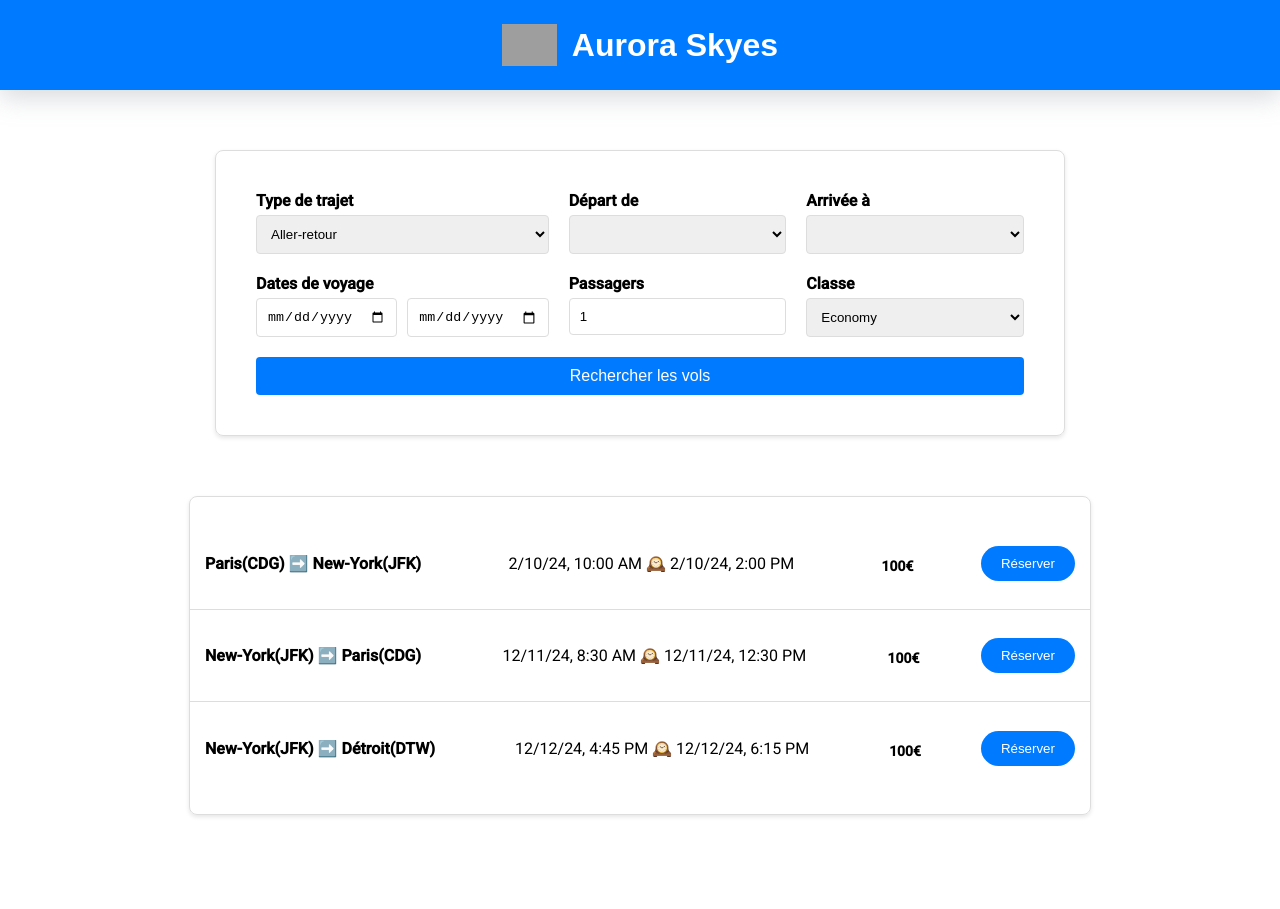
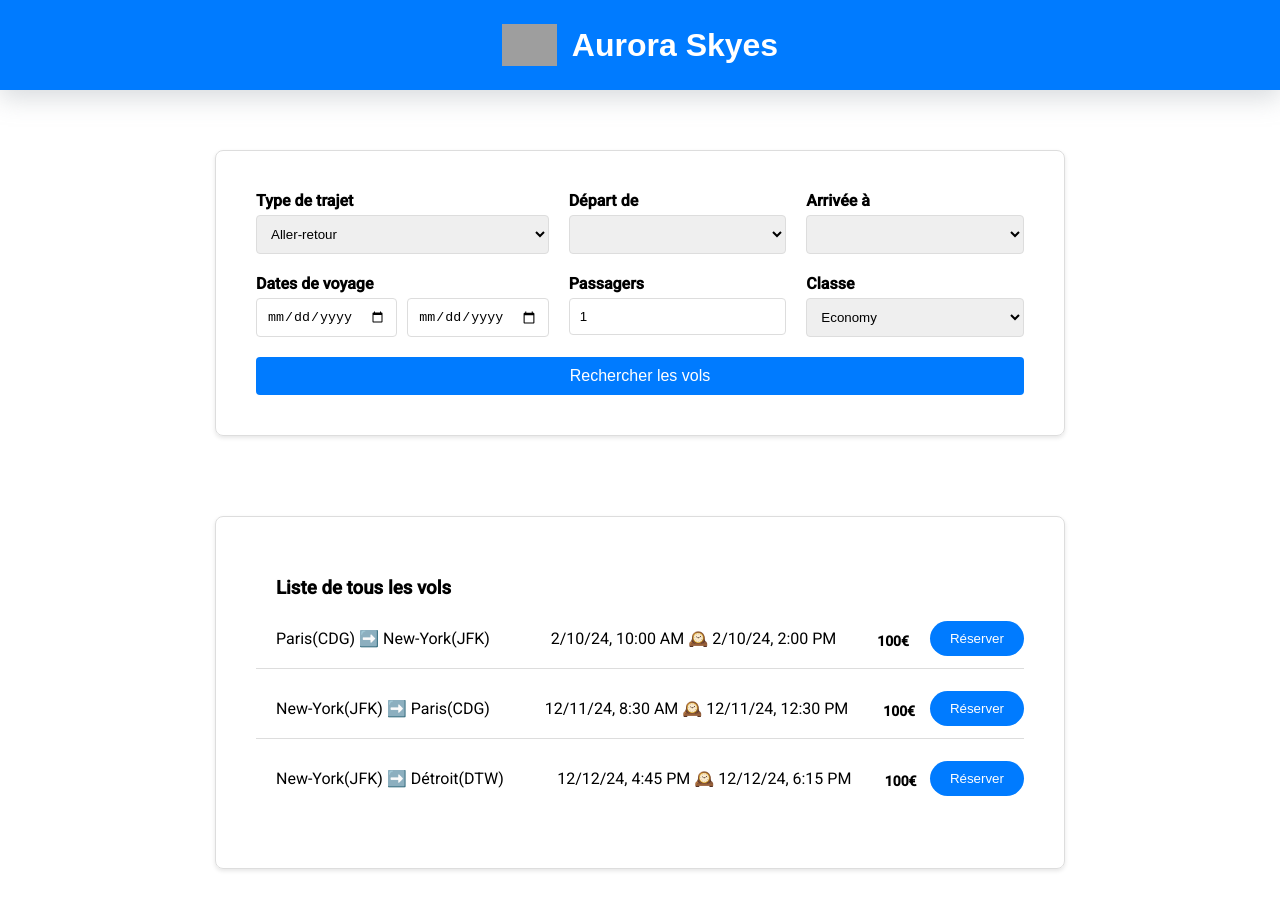
Before and after one commit to mvinet-85/aurora-skyes, an Angular app in the folder aurora-skyes-front/: page /home in a window 1280 px wide. Before the commit the page ends 835 px from the top, so only its background shows below. Built offline with nearby package versions, Linux system fonts and the light colour scheme; grey boxes are pictures that could not be loaded.

Commit message:
Systeme de recherche fonctionnel

```diff
--- a/aurora-skyes-front/src/app/core/models/form.ts
+++ b/aurora-skyes-front/src/app/core/models/form.ts
@@ -1,10 +1,9 @@
 import {FormControl} from '@angular/forms';
-import {airport} from './airport';
 
 export interface SearchFormModel {
   tripType: FormControl<string | null>,
-  departure: FormControl<airport | null>,
-  arrival: FormControl<airport | null>,
+  departure: FormControl<string | null>,
+  arrival: FormControl<string | null>,
   departureDate: FormControl<Date | null>,
   returnDate: FormControl<Date | null>,
   passengers: FormControl<number | null>,
--- a/aurora-skyes-front/src/app/pages/home/home.component.html
+++ b/aurora-skyes-front/src/app/pages/home/home.component.html
@@ -70,7 +70,8 @@
         @for (flight of outboundFlights; track outboundFlights) {
           <div class="destination-item">
             <div class="destination-info">
-              <h4>{{ flight.aeroportDepart }} ➡️ {{ flight.aeroportArrivee }}</h4>
+              <p>{{ flight.aeroportDepart.ville }}({{ flight.aeroportDepart.nom }})
+                ➡️ {{ flight.aeroportArrivee.ville }}({{ flight.aeroportArrivee.nom }})</p>
               <p>{{ flight.dateDepart | date:'short' }} 🕰️ {{ flight.dateArrive | date:'short' }}</p>
               <p class="price">100€</p>
               <button type="button">Réserver</button>
@@ -78,6 +79,7 @@
           </div>
         }
       </div>
+      <hr>
       <div class="flight-section">
         <h3>Vol retour</h3>
         @if (returnFlights.length == 0) {
@@ -86,7 +88,8 @@
         @for (flight of returnFlights; track returnFlights) {
           <div class="destination-item">
             <div class="destination-info">
-              <h4>{{ flight.aeroportDepart }} ➡️ {{ flight.aeroportArrivee }}</h4>
+              <p>{{ flight.aeroportDepart.ville }}({{ flight.aeroportDepart.nom }})
+                ➡️ {{ flight.aeroportArrivee.ville }}({{ flight.aeroportArrivee.nom }})</p>
               <p>{{ flight.dateDepart | date:'short' }} 🕰️ {{ flight.dateArrive | date:'short' }}</p>
               <p class="price">100€</p>
               <button type="button">Réserver</button>
@@ -96,11 +99,12 @@
       </div>
     } @else {
       <div class="flight-section">
+        <h3>Liste de tous les vols</h3>
         @for (flight of flightList; track flightList) {
           <div class="destination-item">
             <div class="destination-info">
-              <h4>{{ flight.aeroportDepart.ville }}({{ flight.aeroportDepart.nom }})
-                ➡️ {{ flight.aeroportArrivee.ville }}({{ flight.aeroportArrivee.nom }})</h4>
+              <p>{{ flight.aeroportDepart.ville }}({{ flight.aeroportDepart.nom }})
+                ➡️ {{ flight.aeroportArrivee.ville }}({{ flight.aeroportArrivee.nom }})</p>
               <p>{{ flight.dateDepart | date:'short' }} 🕰️ {{ flight.dateArrive | date:'short' }}</p>
               <p class="price">100€</p>
               <button type="button">Réserver</button>
--- a/aurora-skyes-front/src/app/pages/home/home.component.scss
+++ b/aurora-skyes-front/src/app/pages/home/home.component.scss
@@ -63,20 +63,21 @@
   }
 
   .destination-list {
-    width: 80%;
-    max-width: 900px;
-    margin: 20px auto;
+
+    width: 60%;
+    height: max-content;
+    margin: 40px auto;
     border: 1px solid #ddd;
     border-radius: 8px;
-    overflow: hidden;
     box-shadow: 0 2px 4px rgba(0, 0, 0, 0.1);
+    padding: 40px;
   }
 
   .destination-item {
     display: flex;
     align-items: center;
-    padding: 15px;
     border-bottom: 1px solid #ddd;
+    margin: 10px 0;
   }
 
   .destination-item:last-child {
@@ -88,6 +89,7 @@
     display: flex;
     justify-content: space-between;
     align-items: center;
+    margin: 10px 0;
   }
 
   .destination-info h3 {
@@ -114,7 +116,7 @@
     margin: 20px 0;
 
     h3, p {
-      margin: 20px;
+      margin: 10px 20px;
     }
   }
 }
--- a/aurora-skyes-front/src/app/pages/home/home.component.ts
+++ b/aurora-skyes-front/src/app/pages/home/home.component.ts
@@ -96,27 +96,66 @@ export class HomeComponent implements OnInit {
       const departureDate = searchCriteria.departureDate ? new Date(searchCriteria.departureDate) : null;
       const returnDate = searchCriteria.returnDate ? new Date(searchCriteria.returnDate) : null;
 
+      console.log(searchCriteria);
+
       if (departureDate && returnDate && departureDate > returnDate) {
         this.error = 'La date de retour doit être postérieure à la date de départ';
         return;
       }
 
+      if (searchCriteria.arrival == searchCriteria.departure) {
+        this.error = 'L\'aéroport de départ et d\'arrivée doivent être differents';
+        return;
+      }
+
+      if (searchCriteria && searchCriteria.departure && searchCriteria.arrival && searchCriteria.departureDate && searchCriteria.returnDate) {
+
         this.outboundFlights = this.flightList.filter(flight => {
+          if (flight.aeroportDepart && flight.aeroportArrivee) {
             return (
-          (!searchCriteria.departure || flight.aeroportDepart.nom === searchCriteria.departure.nom) &&
-          (!searchCriteria.arrival || flight.aeroportArrivee.nom === searchCriteria.arrival.nom)
+              flight.aeroportArrivee.nom === searchCriteria.arrival &&
+              flight.aeroportDepart.nom === searchCriteria.departure
             );
+          }
+          return false;
         });
 
         this.returnFlights = this.flightList.filter(flight => {
+          if (flight.aeroportDepart && flight.aeroportArrivee) {
             return (
-          (!searchCriteria.arrival || flight.aeroportDepart.nom === searchCriteria.arrival.nom) &&
-          (!searchCriteria.departure || flight.aeroportArrivee.nom === searchCriteria.departure.nom)
+              flight.aeroportArrivee.nom === searchCriteria.departure &&
+              flight.aeroportDepart.nom === searchCriteria.arrival
             );
+          }
+          return false;
         });
+      }
 
       this.search = true;
     }
+  }
+
+  private filterFlights(
+    flights: flight[],
+    departurePoint: airport,
+    arrivalPoint: airport,
+    date?: Date
+  ): flight[] {
+    return flights.filter(flight => {
+      const matchesDeparture = !departurePoint || flight.aeroportDepart.nom === departurePoint.nom;
+      const matchesArrival = !arrivalPoint || flight.aeroportArrivee.nom === arrivalPoint.nom;
+      // const matchesDate = !date || new Date(flight.dateDepart) >= new Date(date);
+
+      console.log('flights', flights);
+      console.log('departurePoint', departurePoint);
+      console.log('arrivalPoint', arrivalPoint);
+
+      console.log(matchesDeparture);
+      console.log(matchesArrival);
+      // console.log(matchesDate);
+
+      return matchesDeparture && matchesArrival;
+    });
   }
 
   private getAllVols(): void {
```
Lines whose indentation alone changed are shown as unchanged.
